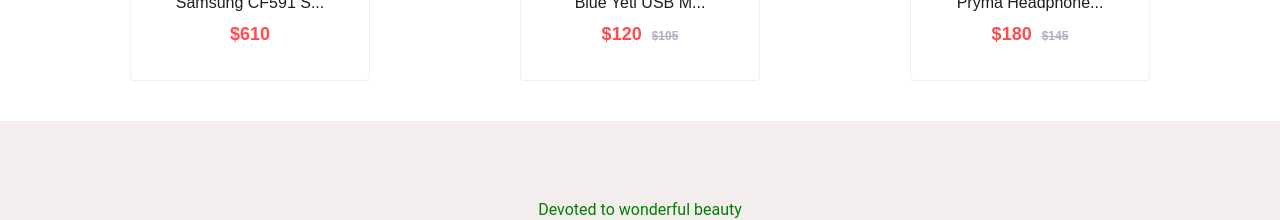
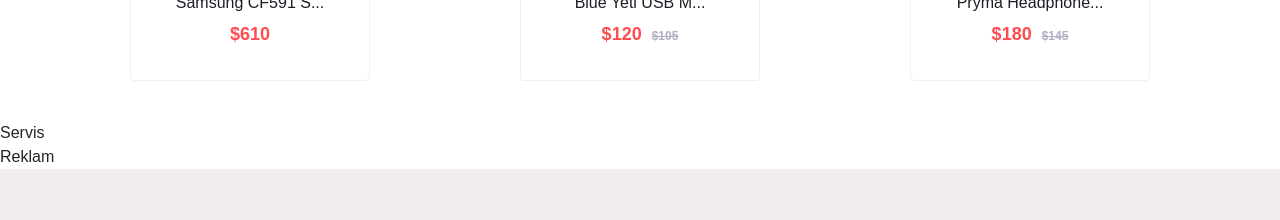
Before and after one commit to faridhajizada/FloralStudia, a React (Vite) app: page / in a window 1280 px wide. Shown: the part 1900-2120 px from the top of the page. Built offline with nearby package versions, Linux system fonts and the light colour scheme; data requests are answered from the project's data file.

Commit message:
Add Servis and Reklam components to Home page

```diff
--- /dev/null
+++ b/src/pages/client/Home/componenets/Reklam/Reklam.jsx
@@ -0,0 +1,9 @@
+import React from 'react'
+
+function Reklam() {
+  return (
+    <div>Reklam</div>
+  )
+}
+
+export default Reklam
--- /dev/null
+++ b/src/pages/client/Home/componenets/Servis/Servis.jsx
@@ -0,0 +1,9 @@
+import React from 'react'
+
+function Servis() {
+  return (
+    <div>Servis</div>
+  )
+}
+
+export default Servis
--- a/src/pages/client/Home/index.jsx
+++ b/src/pages/client/Home/index.jsx
@@ -13,6 +13,8 @@ import OurTeam from "./componenets/OurTeam/OurTeam";
 import OurClients from "./componenets/OurClients/OurClients";
 import WhereToFind from "./componenets/WhereToFind/WhereToFind";
 import FooterSection from "./componenets/FooterSection/FooterSection";
+import Servis from "./componenets/Servis/Servis";
+import Reklam from "./componenets/Reklam/Reklam";
 
 const ClientHome = () => {
   return (
@@ -24,6 +26,8 @@ const ClientHome = () => {
       <SwiperCards />
       {/* <VideoArea /> */}
       {/* <WatchOfChoice /> */}
+      <Servis />
+      <Reklam />
       <PopularProducts />
       {/* <ShopMethod /> */}
       <OurTeam />
```
Also changed, not shown: src/pages/client/Home/componenets/Reklam/Reklam.scss (added), src/pages/client/Home/componenets/Servis/Servis.scss (added).
